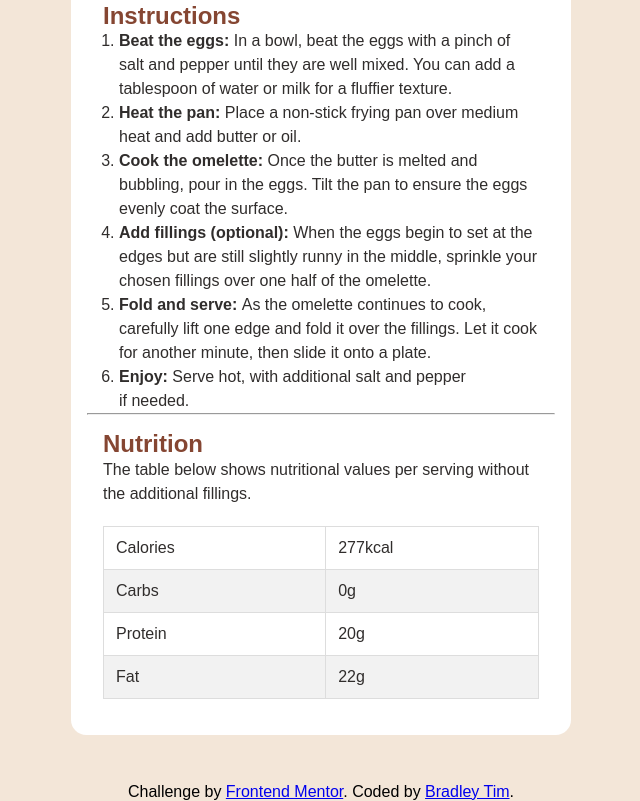
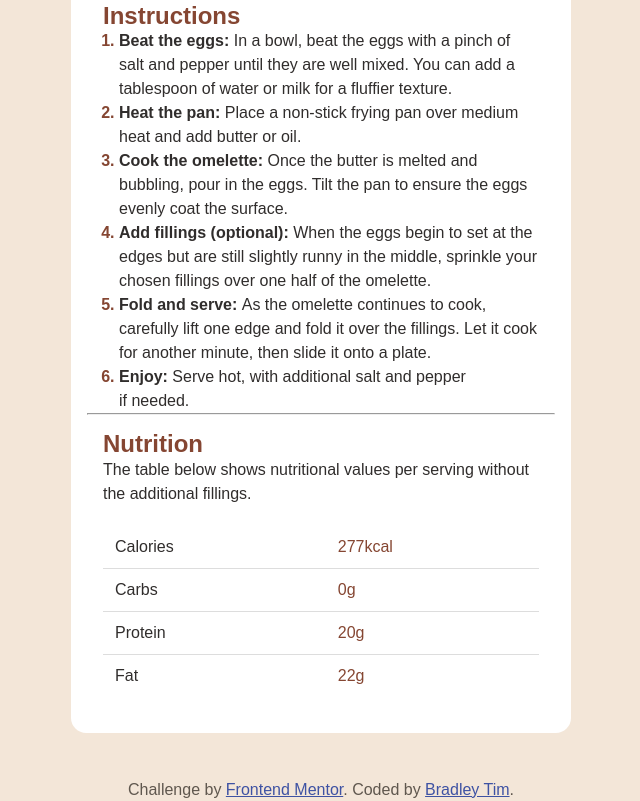
Before and after one commit to BradleyTim/recipe-page, a plain HTML site: page index.html in a window 1280 px wide. Shown: the part 759-1560 px from the top of the page, without its empty margins (319-959 px from the left). Drawn offline with Linux system fonts and the light colour scheme.

Commit message:
update list styles and table styles

```diff
--- a/css/styles.css
+++ b/css/styles.css
@@ -61,6 +61,7 @@
 
 html, body {
     font-family: var(--font-youngsherif);
+    color: var(--stone-600);
 }
 
 h1, h2, h3, h4 {
@@ -87,6 +88,11 @@ ol[role="list"] {
     margin: 0;
     padding: 0;
 }
+
+ul li::marker, ol li::marker {
+    color: var(--brown-800);
+    font-weight: bold;
+  }
 
 .scroller {
     overscroll-behavior: contain;
@@ -195,22 +201,29 @@ p {
     margin: 20px 0;
 }
 
+.nutrition table tbody tr:not(:last-child) {
+    border-bottom: 1px solid #ddd;
+}
+
 .nutrition table tbody td {
     padding: 12px;
     text-align: left;
-    border: 1px solid #ddd;
 }
 
-.nutrition table tbody tr:nth-child(even) {
-    background-color: #f2f2f2; /* Light gray for even rows */
+.nutrition table tbody td:nth-child(even) {
+    color: var(--brown-800);
+}
+
+/* .nutrition table tbody tr:nth-child(even) {
+    background-color: #f2f2f2;
 }
 
 .nutrition table tbody tr:nth-child(odd) {
-    background-color: #ffffff; /* White for odd rows */
-}
+    background-color: #ffffff;
+} */
 
 .nutrition table tbody tr:hover {
-    background-color: #ddd; /* Light gray when hovering over rows */
+    background-color: #ddd;
 }
 
 /* .attribution {
@@ -222,7 +235,8 @@ p {
     padding: 20px;
     color: var(--white);
 }
+*/
 
 .attribution a {
     color: hsl(228, 45%, 44%);
-} */
+}
```
